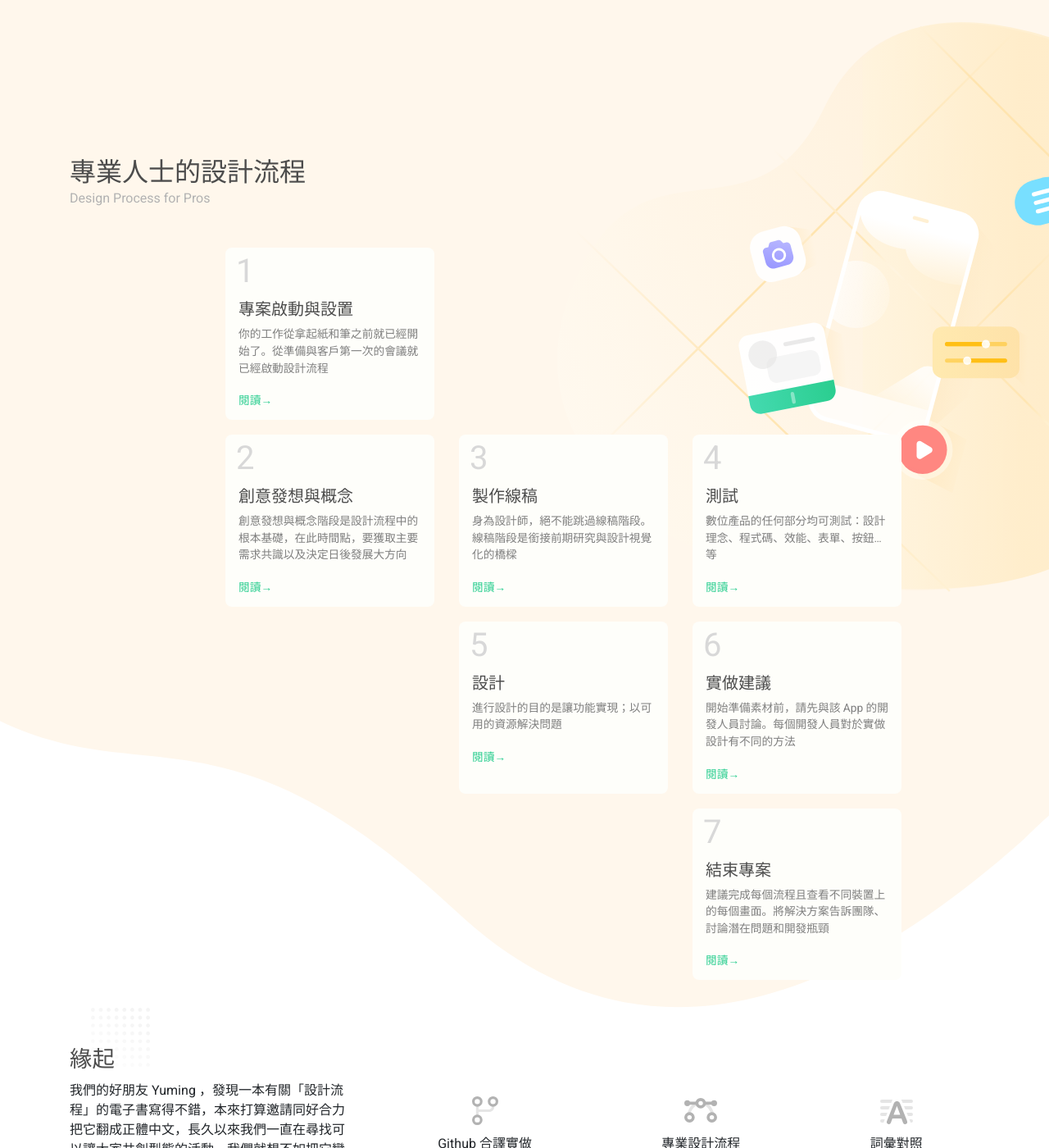
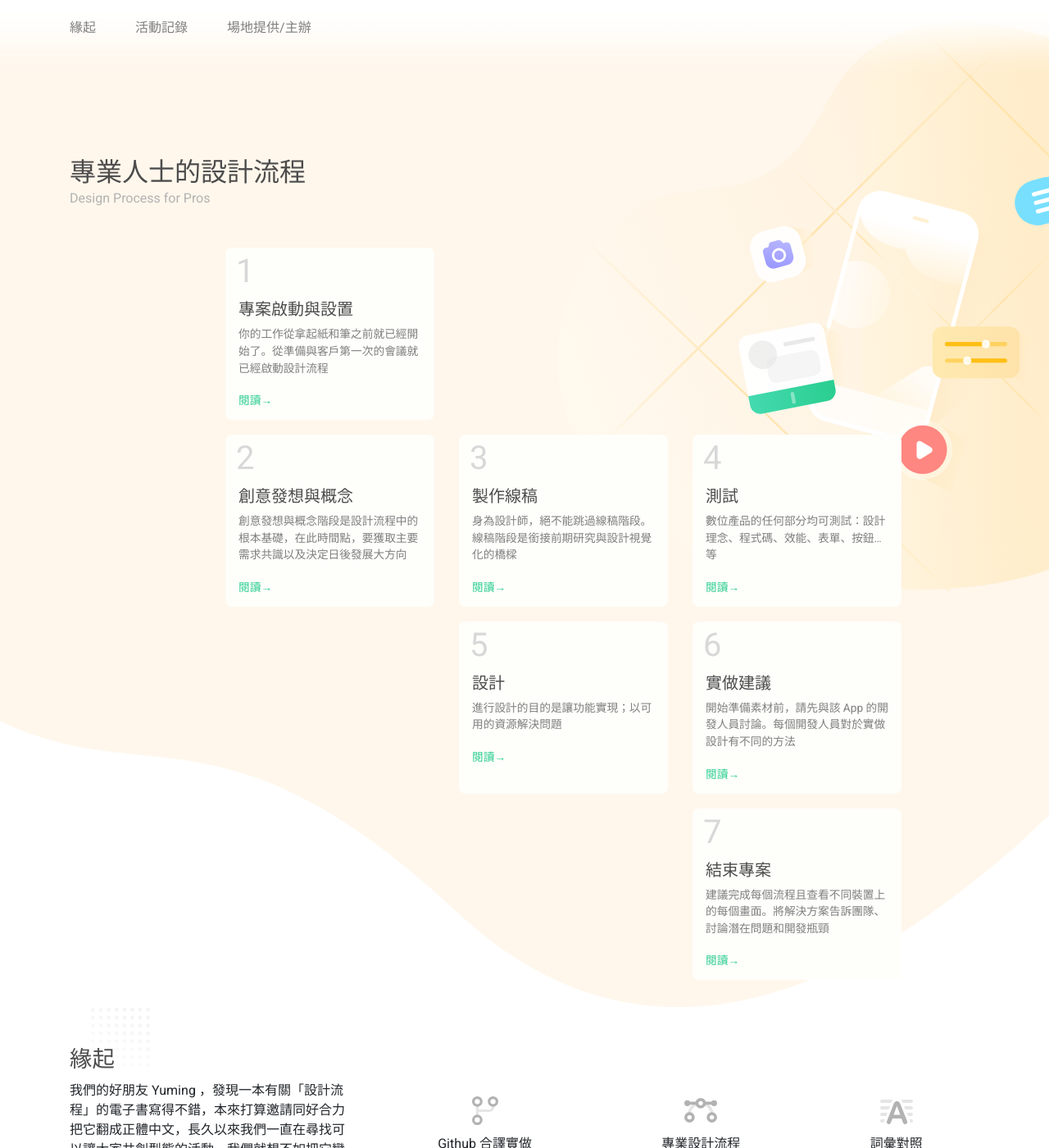
Before and after one commit to thecosignstudio/process, a Jekyll site: the page built from index.md, in a window 1280 px wide and 1400 px high. Shown: the whole window at 82% size. Built offline with Jekyll 4.4.1, drawn with Linux system fonts in a browser that asks for light colours; nearby versions of some CDN libraries.

Commit message:
Add navigation links

```diff
--- a/_layouts/home.html
+++ b/_layouts/home.html
@@ -23,6 +23,25 @@
 </head>
 
 <body>
+  <nav class="home-nav">
+    <div class="container">
+      <div class="row">
+        <div class="col">
+          <ul class="home-nav-list">
+            <li class="home-nav-item">
+              <a class="home-nav-item-link" href="#intro">緣起</a>
+            </li>
+            <li class="home-nav-item">
+              <a class="home-nav-item-link" href="#timelapse">活動記錄</a>
+            </li>
+            <li class="home-nav-item">
+              <a class="home-nav-item-link" href="#sponsor">場地提供&sol;主辦</a>
+            </li>
+          </ul>
+        </div>
+      </div>
+    </div>
+  </nav>
   <main class="home-cover">
     <div class="container">
       <header class="row">
@@ -109,7 +128,7 @@
   <div class="container">
     <section class="row">
       <div class="col-12">
-        <h2 class="home-intro-title">緣起</h2>
+        <h2 id="intro" class="home-intro-title">緣起</h2>
         <div class="row">
           <div class="col-12 col-md-4">
             <p class="home-intro-content">
@@ -121,7 +140,7 @@
               透過修飾才能真正的言近旨遠
             </p>
           </div>
-          <div class="col-12 col-md-8">
+          <div id="timelapse" class="col-12 col-md-8">
             <ul class="home-intro-highlights">
               <li class="home-intro-highlight-item">
                 <i class="home-intro-highlight-icon-github"></i>
@@ -243,7 +262,7 @@
 <div class="container">
   <section class="row">
     <div class="col-12 col-sm">
-      <div class="home-sponsor-layout">
+      <div id="sponsor" class="home-sponsor-layout">
         <div class="home-sponsor-title">感謝場地提供</div>
         <div class="home-sponsor-jkopay">
           <a class="home-sponsor-jkopay-logo-link" href="https://www.jkos.com" target="_blank">
--- a/_sass/_custom.scss
+++ b/_sass/_custom.scss
@@ -2,6 +2,7 @@
 @import 'custom/fonts';
 @import 'custom/colors';
 
+@import 'custom/navigation';
 @import 'custom/cover';
 @import 'custom/chapters';
 @import 'custom/intro';
--- a/_sass/custom/_colors.scss
+++ b/_sass/custom/_colors.scss
@@ -6,4 +6,6 @@ $white-shade-light: #b2b2b2;
 $white-shade-medium: #7f7f7f;
 $white-shade-dark: #4c4c4c;
 
+$yellow-skin: #fff7ec;
+
 $green-laurel: #2bce90;
--- /dev/null
+++ b/_sass/custom/_navigation.scss
@@ -0,0 +1,57 @@
+.home-nav {
+  background-image: linear-gradient(to bottom,
+    hsl(0, 0%, 100%) 0%,
+    hsla(0, 0%, 100%, 0.987) 8.1%,
+    hsla(0, 0%, 100%, 0.951) 15.5%,
+    hsla(0, 0%, 100%, 0.896) 22.5%,
+    hsla(0, 0%, 100%, 0.825) 29%,
+    hsla(0, 0%, 100%, 0.741) 35.3%,
+    hsla(0, 0%, 100%, 0.648) 41.2%,
+    hsla(0, 0%, 100%, 0.55) 47.1%,
+    hsla(0, 0%, 100%, 0.45) 52.9%,
+    hsla(0, 0%, 100%, 0.352) 58.8%,
+    hsla(0, 0%, 100%, 0.259) 64.7%,
+    hsla(0, 0%, 100%, 0.175) 71%,
+    hsla(0, 0%, 100%, 0.104) 77.5%,
+    hsla(0, 0%, 100%, 0.049) 84.5%,
+    hsla(0, 0%, 100%, 0.013) 91.9%,
+    hsla(0, 0%, 100%, 0) 100%
+  );
+  left: 0;
+  padding: 18px 0 36px;
+  position: fixed;
+  right: 0;
+  top: 0;
+  z-index: 10;
+}
+
+.home-nav-list {
+  display: flex;
+  padding: 0;
+}
+
+.home-nav-item {
+  list-style: none;
+  margin-right: 48px;
+
+  &:last-child {
+    margin-right: 0;
+  }
+}
+
+.home-nav-item-link {
+  color: $white-shade-medium;
+  line-height: 2em;
+
+  &:active,
+  &:focus,
+  &:hover {
+
+    color: $white-shade-dark;
+    text-decoration: underline;
+  }
+}
+
+.forNow {
+
+};
```
Also changed, not shown: _chapters/06-implementation-recommendations.md (+5 -5 lines).
